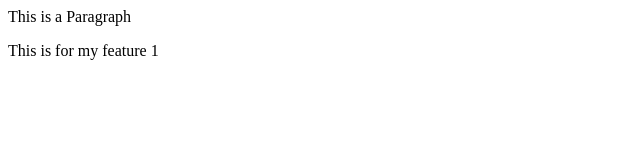
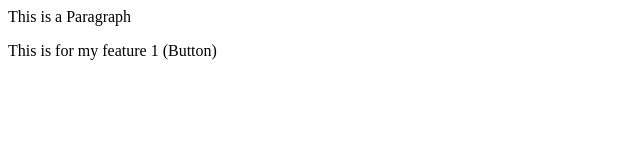
Before and after one commit to ishitarawat671/techtitans, a plain HTML site: page index.html in a window 1280 px wide. Shown: the full height of the page, 0-640 px from the left. Drawn offline with Linux system fonts and the light colour scheme.

Commit message:
Add Button

```diff
--- a/index.html
+++ b/index.html
@@ -1,2 +1,2 @@
 <p>This is a Paragraph</p>
-<p>This is for my feature 1</p>
+<p>This is for my feature 1 (Button)</p>
```
